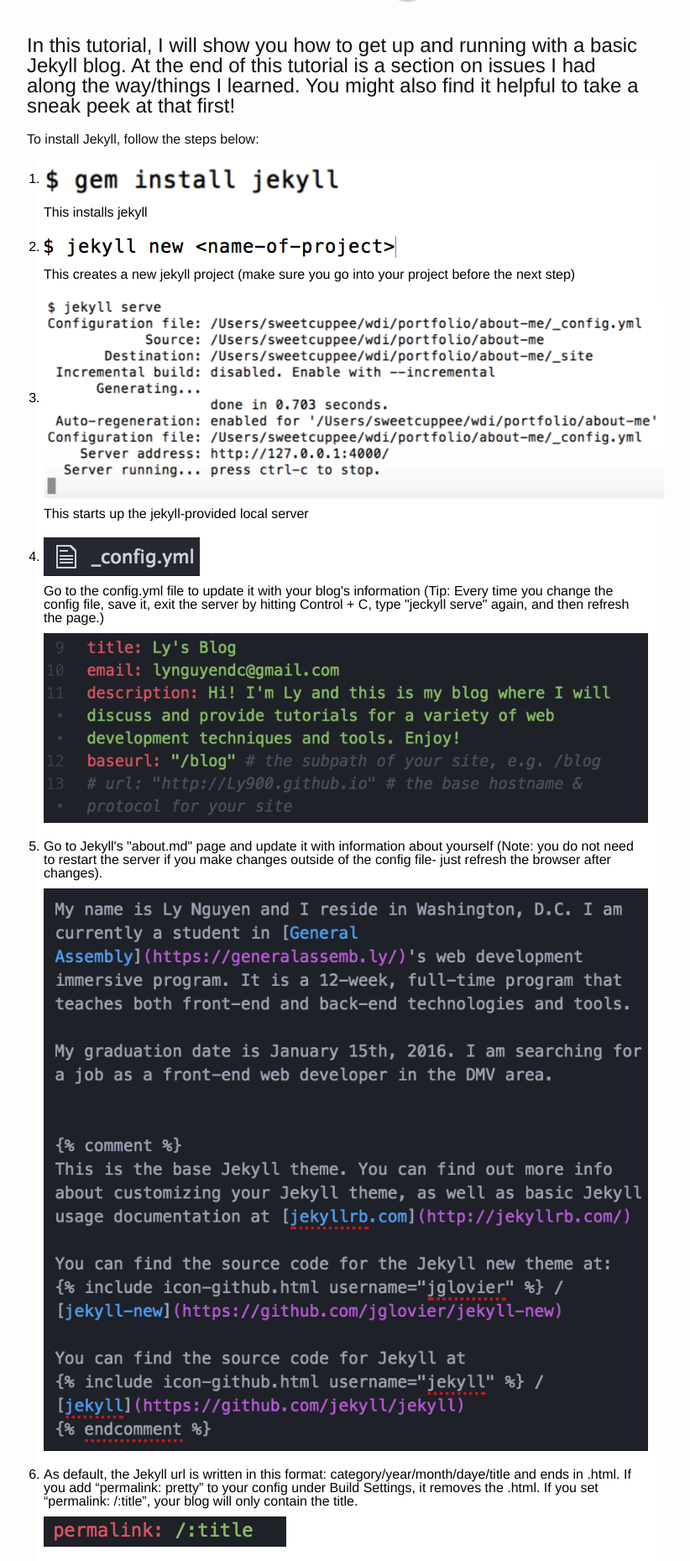
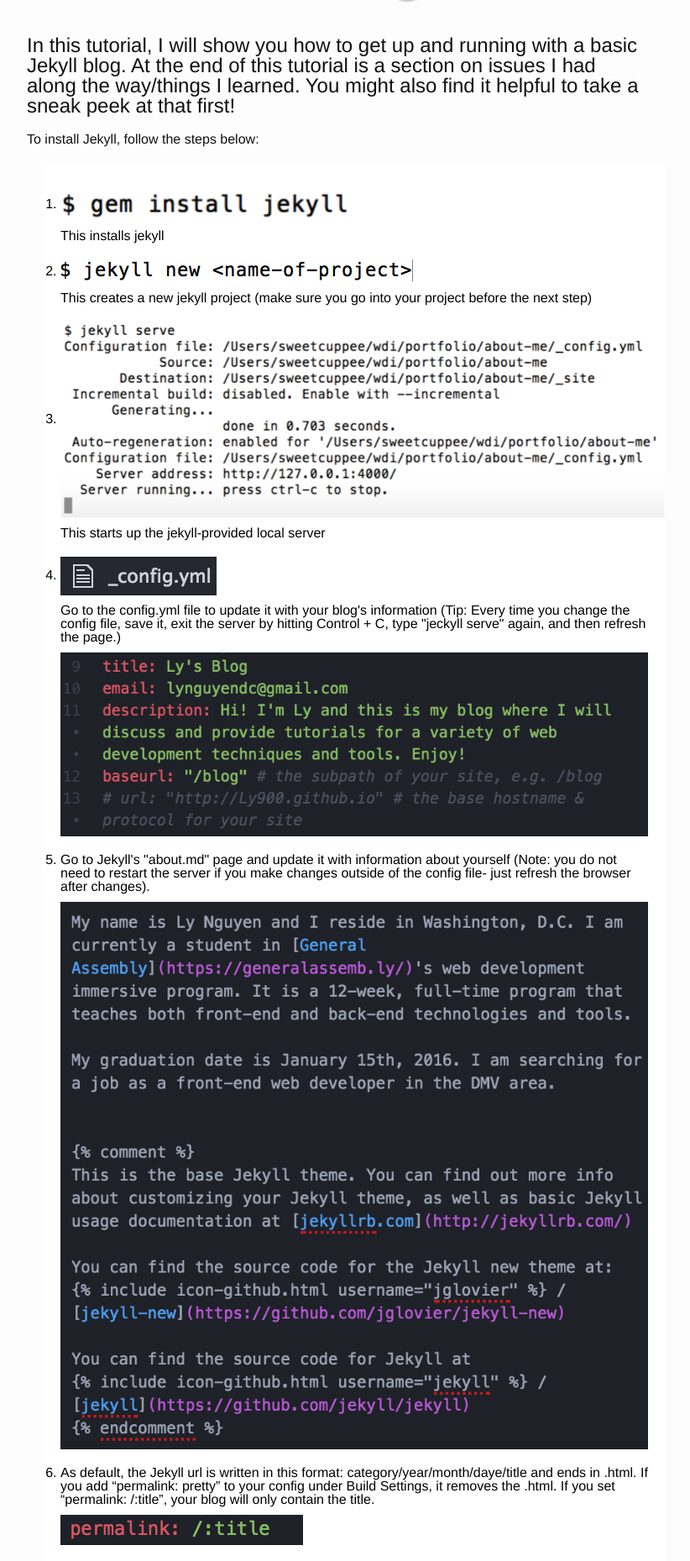
Before and after one commit to Ly900/Blog, a Jekyll site: the page built from _posts/2015-12-21-jekyll-blog.html, in a window 1280 px wide. Shown: the part 510-2369 px from the top of the page at 84% size, without its empty margins (238-1060 px from the left). Built offline with Jekyll 4.4.1, drawn with Linux system fonts in a browser that asks for light colours.

Commit message:
update css

```diff
--- a/css/main.scss
+++ b/css/main.scss
@@ -65,14 +65,14 @@
 ol {
   background-color: #fff;
   width: 100%;
-  margin: 10px;
+  margin: 20px 20px;
+  padding: 10px;
 }
 
 li {
-  margin: 10px 0px;
+  margin: 10px 10px;
   max-width: 100%;
   color: #000;
-  margin: 10px 10px;
 }
 
 ul p {
```
